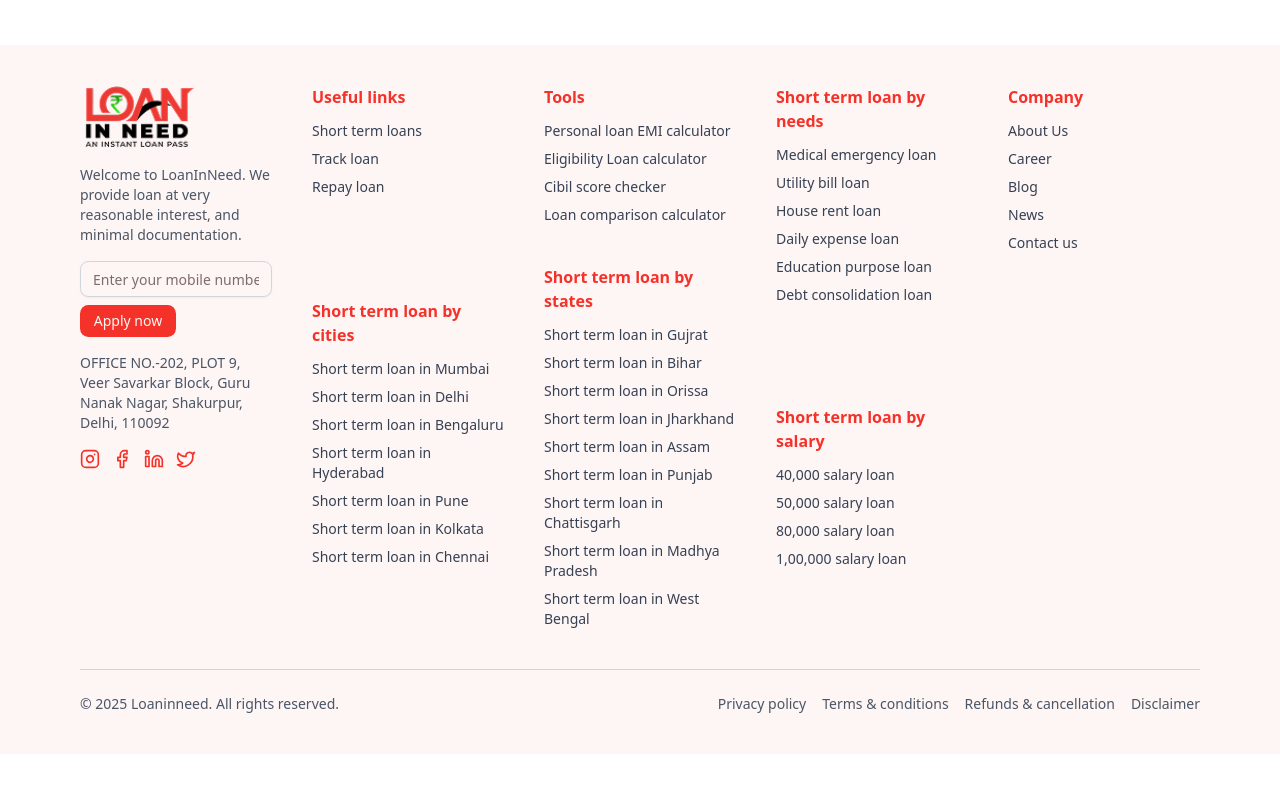
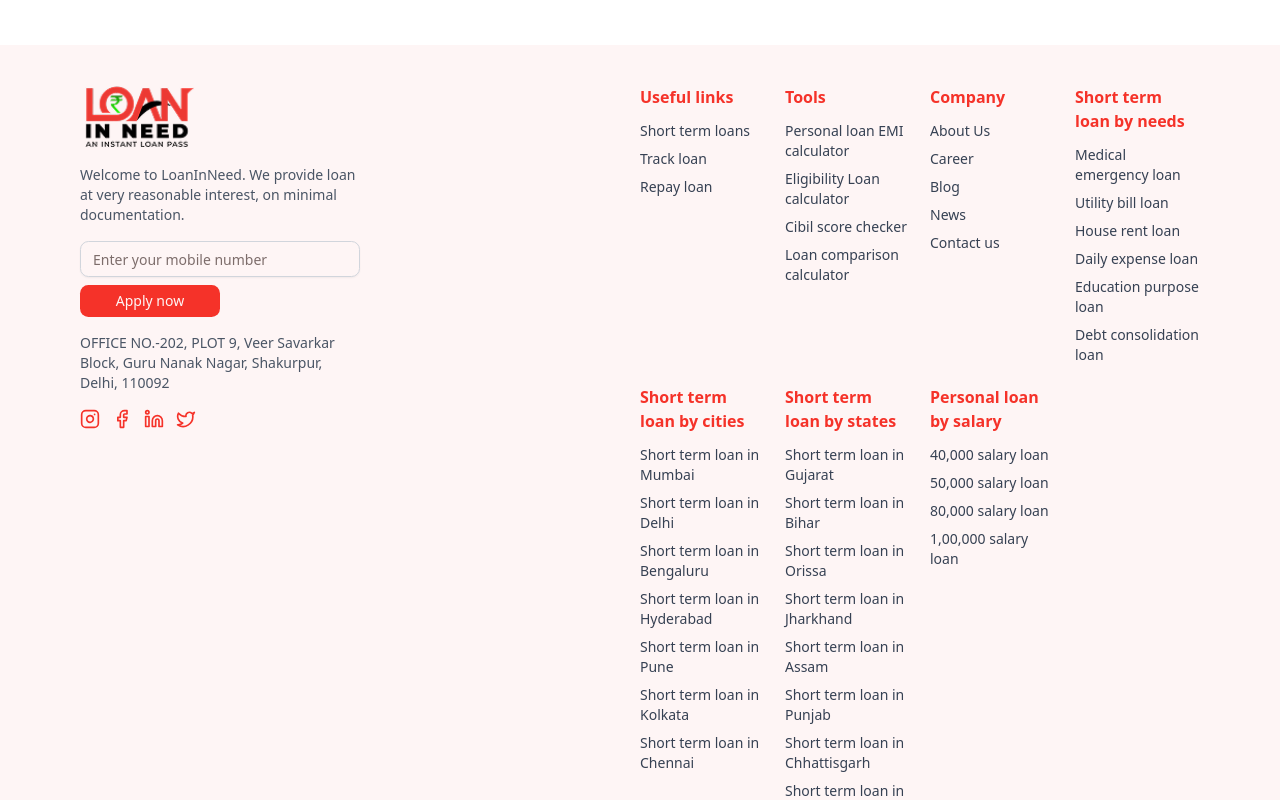
Before and after one commit to Aerotalk/LIN, a Next.js app in the folder lin-frontend/: page / in a window 1280 px wide. Shown: the part 6280-7080 px from the top of the page. Before the commit the page ends 7034 px from the top, so only its background shows below. Built offline with nearby package versions, Linux system fonts and the light colour scheme.

Commit message:
Refactor Footer component layout and enhance content structure; add new sections for tools and loan categories

```diff
--- a/lin-frontend/components/Footer.tsx
+++ b/lin-frontend/components/Footer.tsx
@@ -7,10 +7,9 @@ import { Button } from "./ui/button";
 export default function Footer() {
   return (
     <footer className="bg-[#FEF5F5] py-10 px-6 md:px-12 lg:px-20 mt-32">
-      <div className="max-w-7xl mx-auto grid grid-cols-1 md:grid-cols-2 lg:grid-cols-5 gap-10">
+      <div className="max-w-7xl mx-auto grid grid-cols-1 md:grid-cols-2">
         {/* Logo & Info */}
-        <div className="space-y-4">
-          <div className="flex items-center space-x-2">
+        <div className="space-y-4 md:w-1/2">
           <Image
             src="/lin-logo.png"
             alt="Loan In Need"
@@ -18,10 +17,9 @@ export default function Footer() {
             height={300}
             className="h-16 w-auto"
           />
-          </div>
           <p className="text-sm text-gray-600">
             Welcome to LoanInNeed. We provide loan at very reasonable interest,
-            and minimal documentation.
+            on minimal documentation.
           </p>
           <div className="flex flex-col space-y-2">
             <Input
@@ -39,22 +37,22 @@ export default function Footer() {
           </address>
           <div className="flex space-x-3 text-primary">
             <Link href="#">
-              <Instagram className="h-5 w-5 hover:fill-current hover:stroke-white" />
+              <Instagram className="h-5 w-5" />
             </Link>
             <Link href="#">
-              <Facebook className="h-5 w-5 hover:fill-current" />
+              <Facebook className="h-5 w-5" />
             </Link>
             <Link href="#">
-              <Linkedin className="h-5 w-5 hover:fill-current" />
+              <Linkedin className="h-5 w-5" />
             </Link>
             <Link href="#">
-              <Twitter className="h-5 w-5 hover:fill-current" />
+              <Twitter className="h-5 w-5" />
             </Link>
           </div>
         </div>
 
+        <div className="grid grid-cols-1 md:grid-cols-3 lg:grid-cols-4 gap-5 col-span-1">
           {/* Useful Links */}
-        <div className="lg:col-span-1 grid grid-cols-2 md:grid-cols-1 space-y-10">
           <div>
             <h4 className="font-semibold text-primary mb-3">Useful links</h4>
             <ul className="space-y-2 text-sm text-gray-700">
@@ -69,8 +67,78 @@ export default function Footer() {
               </li>
             </ul>
           </div>
+
+          {/* Tools */}
           <div>
-            <h4 className="font-semibold mb-3 text-primary">
+            <h4 className="font-semibold text-primary mb-3">Tools</h4>
+            <ul className="space-y-2 text-sm text-gray-700">
+              <li>
+                <Link href="#">Personal loan EMI calculator</Link>
+              </li>
+              <li>
+                <Link href="#">Eligibility Loan calculator</Link>
+              </li>
+              <li>
+                <Link href="#">Cibil score checker</Link>
+              </li>
+              <li>
+                <Link href="#">Loan comparison calculator</Link>
+              </li>
+            </ul>
+          </div>
+
+          {/* Company */}
+          <div>
+            <h4 className="font-semibold text-primary mb-3">Company</h4>
+            <ul className="space-y-2 text-sm text-gray-700">
+              <li>
+                <Link href="#">About Us</Link>
+              </li>
+              <li>
+                <Link href="#">Career</Link>
+              </li>
+              <li>
+                <Link href="#">Blog</Link>
+              </li>
+              <li>
+                <Link href="#">News</Link>
+              </li>
+              <li>
+                <Link href="#">Contact us</Link>
+              </li>
+            </ul>
+          </div>
+
+          {/* Short term loan by needs */}
+          <div>
+            <h4 className="font-semibold text-primary mb-3">
+              Short term loan by needs
+            </h4>
+            <ul className="space-y-2 text-sm text-gray-700">
+              <li>
+                <Link href="#">Medical emergency loan</Link>
+              </li>
+              <li>
+                <Link href="#">Utility bill loan</Link>
+              </li>
+              <li>
+                <Link href="#">House rent loan</Link>
+              </li>
+              <li>
+                <Link href="#">Daily expense loan</Link>
+              </li>
+              <li>
+                <Link href="#">Education purpose loan</Link>
+              </li>
+              <li>
+                <Link href="#">Debt consolidation loan</Link>
+              </li>
+            </ul>
+          </div>
+
+          {/* Short term loan by cities */}
+          <div>
+            <h4 className="font-semibold text-primary mb-3">
               Short term loan by cities
             </h4>
             <ul className="space-y-2 text-sm text-gray-700">
@@ -101,34 +169,15 @@ export default function Footer() {
               </li>
             </ul>
           </div>
-        </div>
 
-        {/* Tools */}
-        <div className="lg:col-span-1 grid grid-cols-2 md:grid-cols-1 gap-10">
+          {/* Short term loan by states */}
           <div>
-            <h4 className="font-semibold text-primary mb-3">Tools</h4>
-            <ul className="space-y-2 text-sm text-gray-700">
-              <li>
-                <Link href="#">Personal loan EMI calculator</Link>
-              </li>
-              <li>
-                <Link href="#">Eligibility Loan calculator</Link>
-              </li>
-              <li>
-                <Link href="#">Cibil score checker</Link>
-              </li>
-              <li>
-                <Link href="#">Loan comparison calculator</Link>
-              </li>
-            </ul>
-          </div>
-          <div>
-            <h4 className="font-semibold mb-3 text-primary">
+            <h4 className="font-semibold text-primary mb-3">
               Short term loan by states
             </h4>
             <ul className="space-y-2 text-sm text-gray-700">
               <li>
-                <Link href="/loans/gujrat">Short term loan in Gujrat</Link>
+                <Link href="/loans/gujarat">Short term loan in Gujarat</Link>
               </li>
               <li>
                 <Link href="/loans/bihar">Short term loan in Bihar</Link>
@@ -148,8 +197,8 @@ export default function Footer() {
                 <Link href="/loans/punjab">Short term loan in Punjab</Link>
               </li>
               <li>
-                <Link href="/loans/chattisgarh">
-                  Short term loan in Chattisgarh
+                <Link href="/loans/chhattisgarh">
+                  Short term loan in Chhattisgarh
                 </Link>
               </li>
               <li>
@@ -164,38 +213,11 @@ export default function Footer() {
               </li>
             </ul>
           </div>
-        </div>
 
-        {/* Short term loan by needs */}
-        <div className="lg:col-span-1 grid grid-cols-2 md:grid-cols-1 gap-10">
+          {/* Short term loan by salary */}
           <div>
             <h4 className="font-semibold text-primary mb-3">
-              Short term loan by needs
-            </h4>
-            <ul className="space-y-2 text-sm text-gray-700">
-              <li>
-                <Link href="#">Medical emergency loan</Link>
-              </li>
-              <li>
-                <Link href="#">Utility bill loan</Link>
-              </li>
-              <li>
-                <Link href="#">House rent loan</Link>
-              </li>
-              <li>
-                <Link href="#">Daily expense loan</Link>
-              </li>
-              <li>
-                <Link href="#">Education purpose loan</Link>
-              </li>
-              <li>
-                <Link href="#">Debt consolidation loan</Link>
-              </li>
-            </ul>
-          </div>
-          <div>
-            <h4 className="font-semibold mb-3 text-primary">
-              Short term loan by salary
+              Personal loan by salary
             </h4>
             <ul className="space-y-2 text-sm text-gray-700">
               <li>
@@ -213,33 +235,11 @@ export default function Footer() {
             </ul>
           </div>
         </div>
-
-        {/* Company */}
-        <div>
-          <h4 className="font-semibold text-primary mb-3">Company</h4>
-          <ul className="space-y-2 text-sm text-gray-700">
-            <li>
-              <Link href="#">About Us</Link>
-            </li>
-            <li>
-              <Link href="#">Career</Link>
-            </li>
-            <li>
-              <Link href="#">Blog</Link>
-            </li>
-            <li>
-              <Link href="#">News</Link>
-            </li>
-            <li>
-              <Link href="#">Contact us</Link>
-            </li>
-          </ul>
-        </div>
       </div>
 
       {/* Bottom Bar */}
       <div className="mt-10 border-t border-gray-300 pt-6 flex flex-col md:flex-row justify-between items-center text-sm text-gray-600">
-        <p>© 2025 Loaninneed. All rights reserved.</p>
+        <p>© 2025 Loan in need. All rights reserved.</p>
         <div className="flex flex-wrap gap-4 mt-4 md:mt-0">
           <Link href="#">Privacy policy</Link>
           <Link href="#">Terms & conditions</Link>
```
Lines whose indentation alone changed are shown as unchanged.
